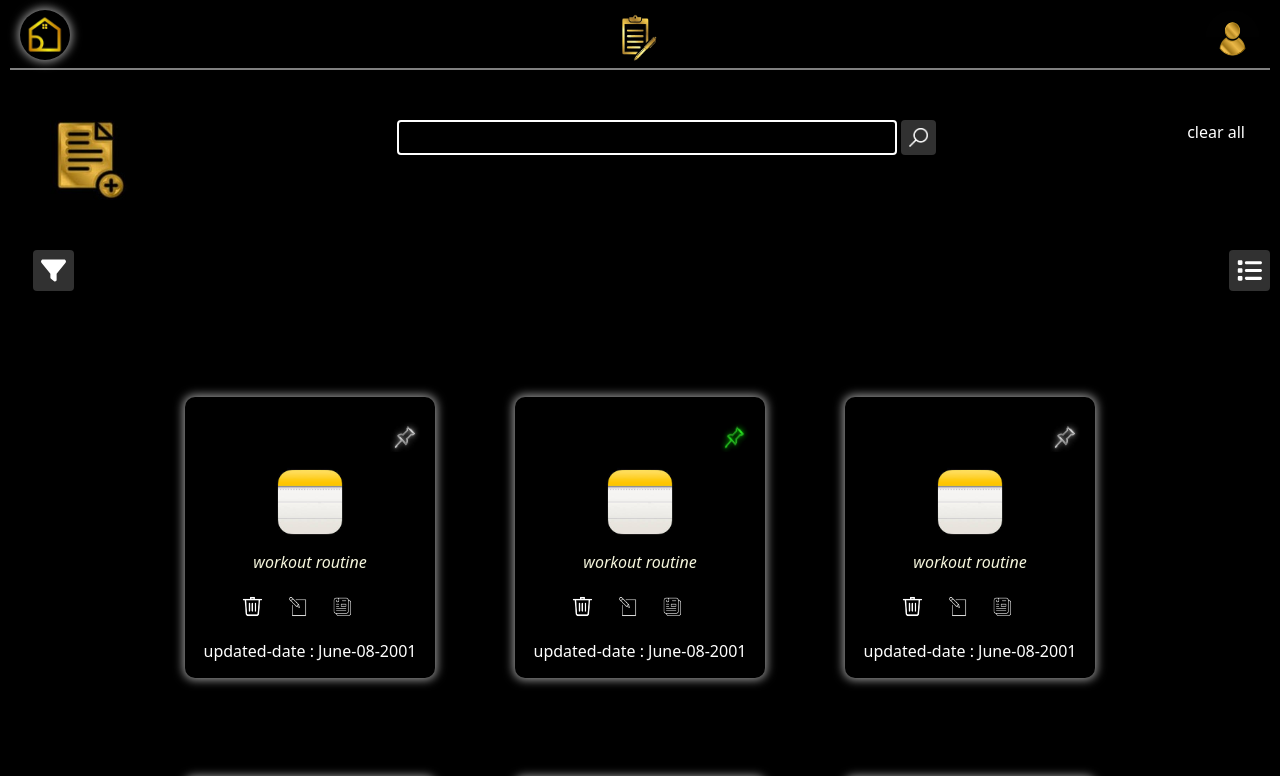
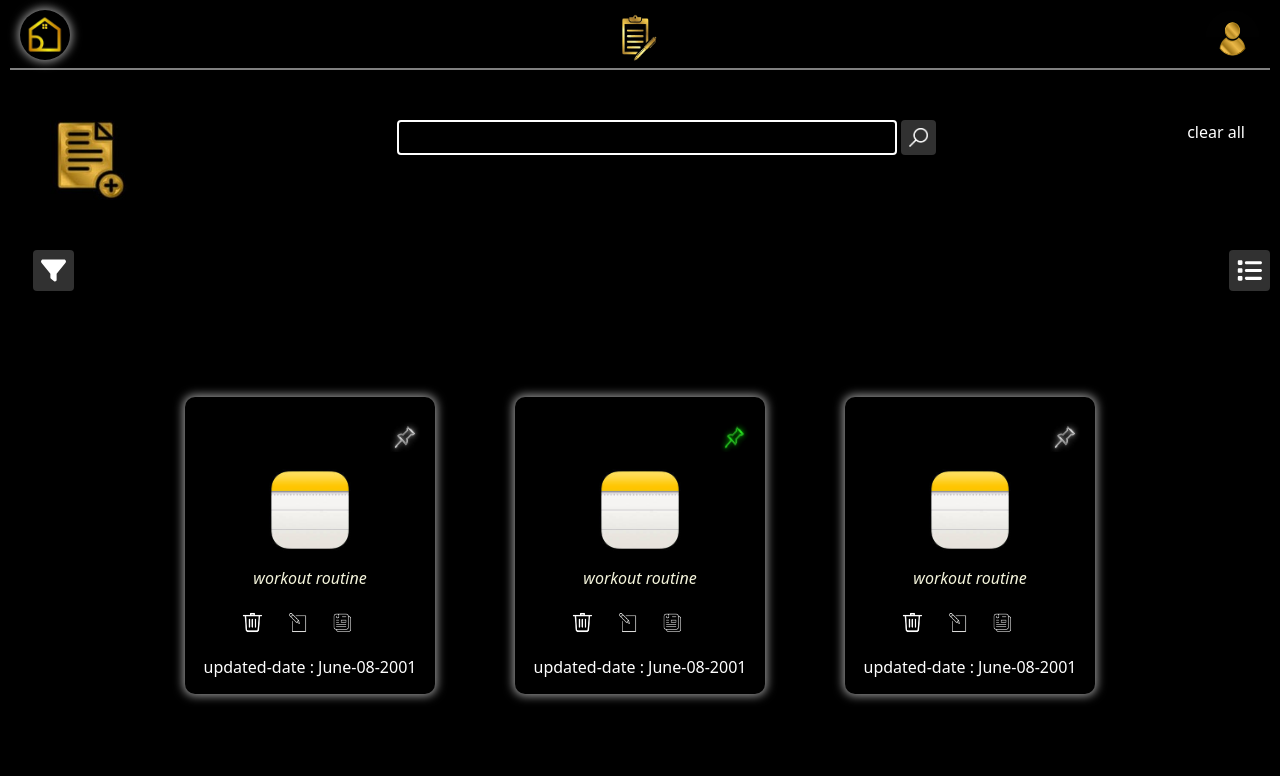
Before and after one commit to Madhanm2001/Notes-MERN-Stack, a React (Vite) app in the folder client/notesapp/: page /notes/1 in a window 1280 px wide. Shown: the top 776 px of the page. Built offline with nearby package versions, Linux system fonts and the light colour scheme.

Commit message:
sort icons wrap into container updated date add in folder and notes

```diff
--- a/client/notesapp/src/styles/folder.css
+++ b/client/notesapp/src/styles/folder.css
@@ -6,8 +6,8 @@ body{
 }
 
 #folderlogo{
-    height: 8vh;
-    width: 8vh;
+    height: 9vh;
+    width: 9vh;
     border-radius:10px;
 }
 
@@ -22,8 +22,8 @@ body{
     margin: 25px 15px;
 }
 #noteslogo{
-    height: 10vh;
-    width: 10vh;
+    height: 12vh;
+    width: 12vh;
     border-radius:10px;
 }
 
```
